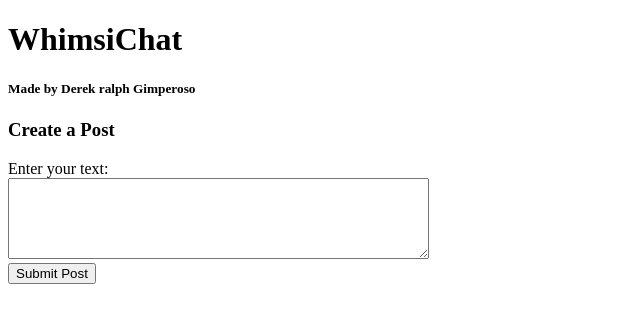
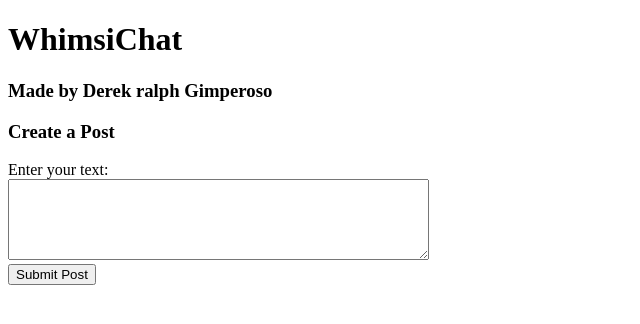
Before and after one commit to Derekgim/WhimsiChat, a plain HTML site: page index.html in a window 1280 px wide. Shown: the whole page, without its empty margins (0-640 px from the left). Drawn offline with Linux system fonts and the light colour scheme.

Commit message:
Update index.html

```diff
--- a/index.html
+++ b/index.html
@@ -7,7 +7,7 @@
 </head>
 <body>
     <h1>WhimsiChat</h1>
-    <h5>Made by Derek ralph Gimperoso</h5>
+    <h3>Made by Derek ralph Gimperoso</h3>
     <h3>Create a Post</h3>
     <form id="post-form">
         <label for="post-content">Enter your text:</label><br>
```
